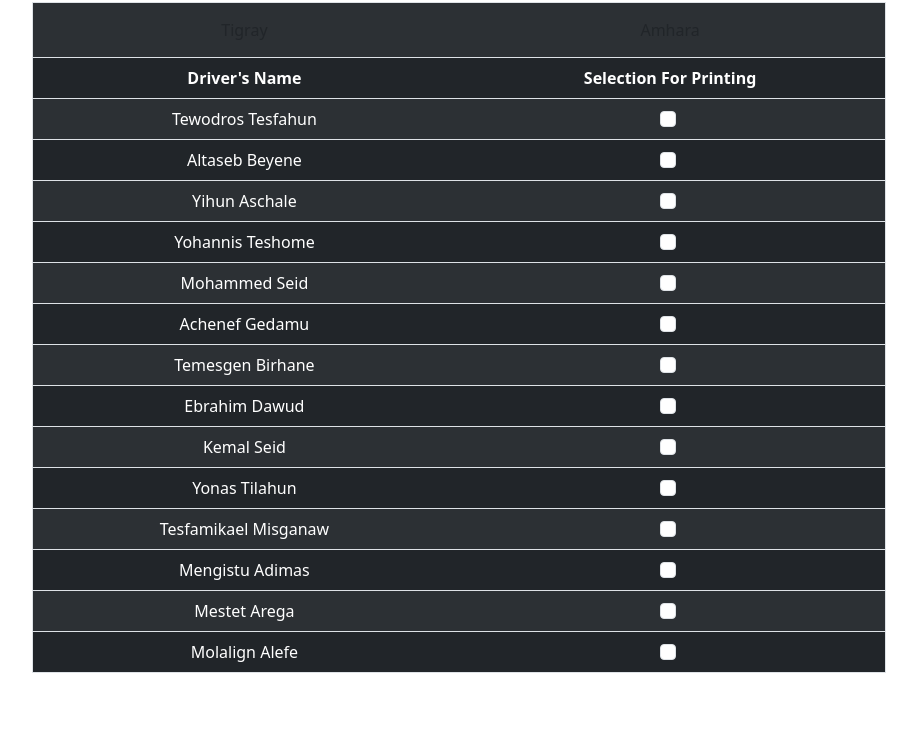
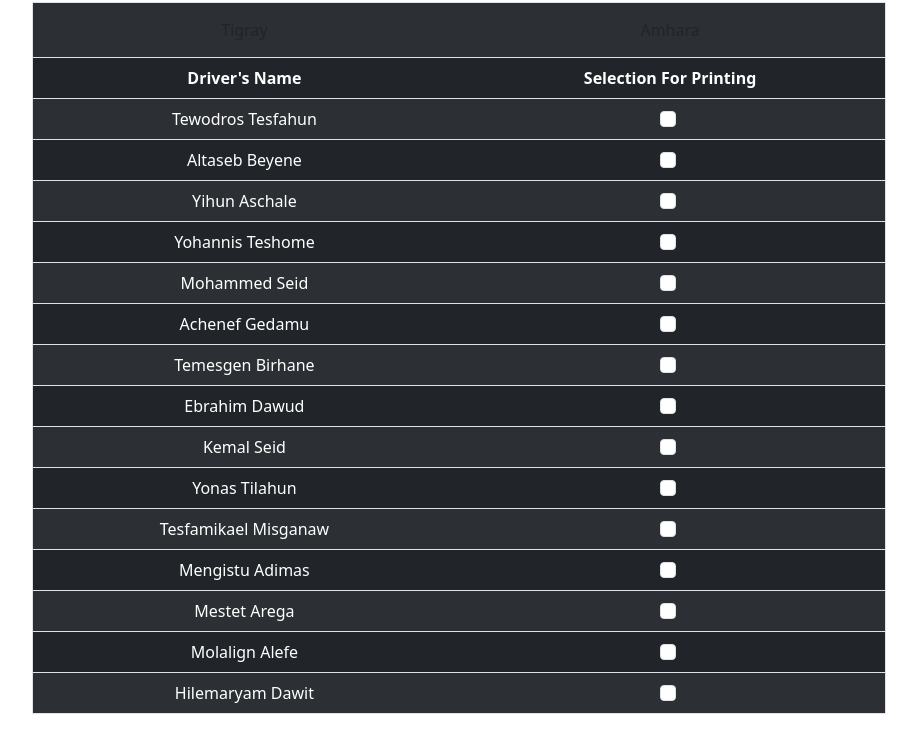
Before and after one commit to Natnael-Kibrom/agptasks, a plain HTML site: page index.html in a window 1280 px wide. Both pictures are taken after a click on the button "Amhara". Shown: the part 62-800 px from the top of the page, without its empty margins (181-1098 px from the left). Drawn offline with nearby package versions, Linux system fonts and the light colour scheme.

Commit message:
index.html

```diff
--- a/index.html
+++ b/index.html
@@ -212,6 +212,10 @@
                 <td>Molalign Alefe</td>
                 <td class=""><input class="form-check-input me-1" type="checkbox"></td>
             </tr>
+            <tr class="am">
+                <td>Hilemaryam Dawit</td>
+                <td class=""><input class="form-check-input me-1" type="checkbox"></td>
+            </tr>
         </table>
     </div>
     <div id="nameDisplayContainer"></div>
```
